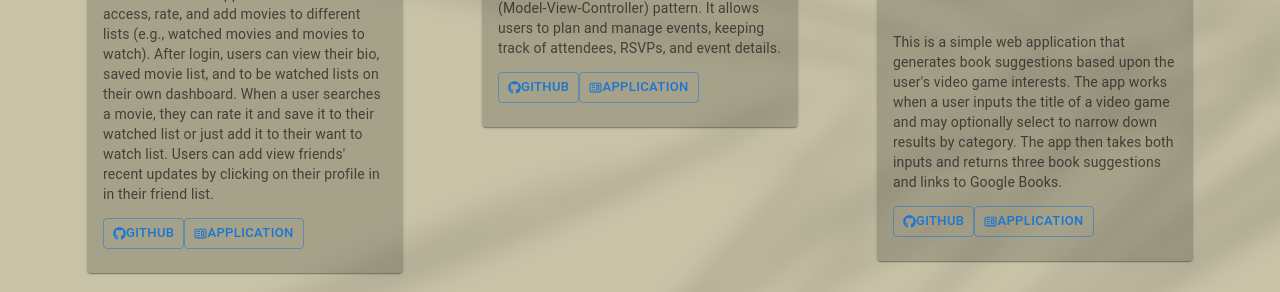
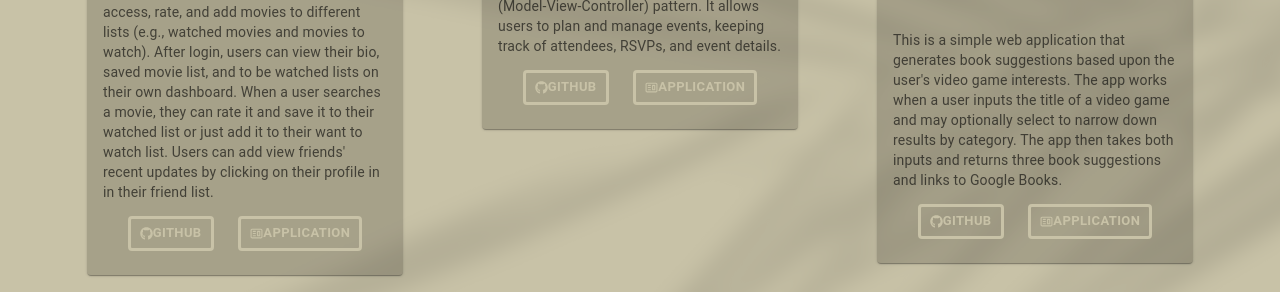
Before and after one commit to emilymclean94/mclean-portfolio, a Next.js app: page /portfolio in a window 1280 px wide. Shown: the part 460-752 px from the top of the page. Built offline with nearby package versions, Linux system fonts and the light colour scheme.

Commit message:
basic styling of project links

```diff
--- a/src/app/components/ProjectCards.jsx
+++ b/src/app/components/ProjectCards.jsx
@@ -22,6 +22,19 @@ const styles = {
   screenshotBg: {
     backgroundColor: "rgb(66, 63, 50, 0.5)",
   },
+  buttonPosition: {
+    display: "flex",
+    justifyContent: "space-evenly",
+  },
+  links: {
+    color: "#c8c2a7",
+    borderColor: "#cdcfc0",
+    border: "solid 3px",
+    fontWeight: "bold",
+    '&:hover': {
+      backgroundColor: "rgb(66, 63, 50, 0.08)"
+    }
+  },
 };
 
 function ProjectCards({ image, title, description, github, app }) {
@@ -45,18 +58,21 @@ function ProjectCards({ image, title, description, github, app }) {
 
         {/* Project Links */}
 
+        <div style={styles.buttonPosition}>
           <Link href={github}>
-          <Button variant="outlined" size="small">
+            <Button variant="outlined" size="small" style={styles.links}>
               <FaGithub />
               Github
             </Button>
           </Link>
+
           <Link href={app}>
-          <Button variant="outlined" size="small">
+            <Button variant="outlined" size="small" style={styles.links}>
               <CgWebsite />
               Application
             </Button>
           </Link>
+        </div>
       </CardContent>
     </Card>
   );
```
Also changed, not shown: src/app/(business)/portfolio/page.jsx (+9 -13 lines). Lines whose indentation alone changed are shown as unchanged.
